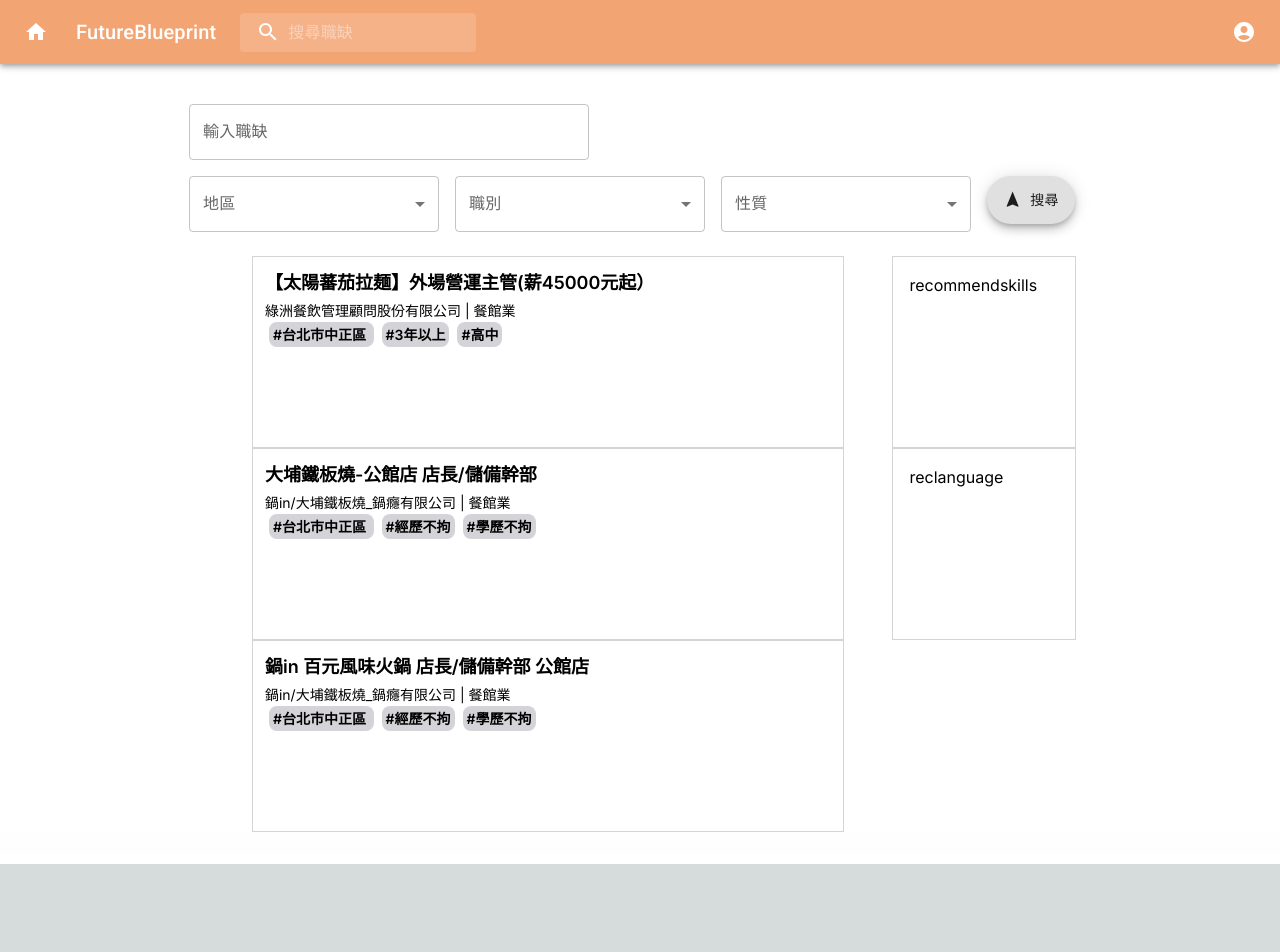
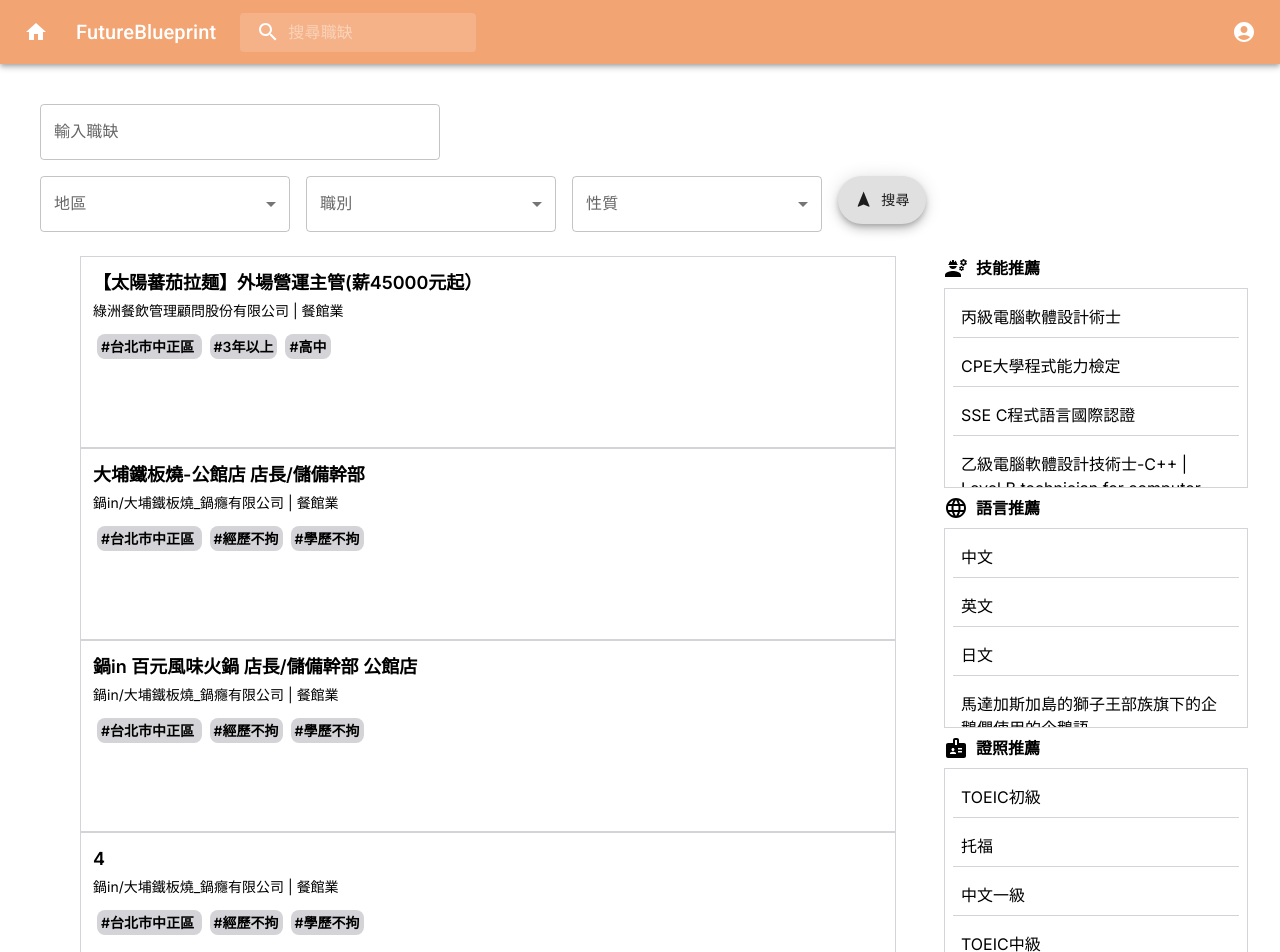
Before and after one commit to KJCGray/Future_blueprint, a Next.js app: page /searchpage in a window 1280 px wide. Shown: the top 952 px of the page. Before the commit the page ends 864 px from the top, so only its background shows below. Built offline with nearby package versions, Linux system fonts and the light colour scheme.

Commit message:
add skills language certificate

```diff
--- a/src/app/components/mainpage/jobsearch.js
+++ b/src/app/components/mainpage/jobsearch.js
@@ -14,6 +14,10 @@ import Box from "@mui/material/Box";
 import Searchresult from "./searchresult";
 import Recommendskills from "./recommendskills";
 import Reclanguage from "./reclanguage";
+import Reccertificate from "./reccertificate";
+import { Engineering } from "@mui/icons-material";
+import LanguageIcon from "@mui/icons-material/Language";
+import BadgeIcon from "@mui/icons-material/Badge";
 import axios from "axios";
 
 const ITEM_HEIGHT = 48;
@@ -69,6 +73,124 @@ const Jobdata = [
     job_content: "",
     update_date: "11/18",
   },
+  {
+    job_num: 4,
+    job_name: "4",
+    serial_name: "鍋in/大埔鐵板燒_鍋癮有限公司",
+    company_type: "餐館業",
+    area: "台北市中正區",
+    exp: "經歷不拘",
+    edu: "學歷不拘",
+    job_L_class: "經營／人資類",
+    job_M_class: "經營／幕僚類人員",
+    job_S_class: "經營管理主管",
+    job_content: "",
+    update_date: "11/18",
+  },{
+    job_num: 5,
+    job_name: "5",
+    serial_name: "鍋in/大埔鐵板燒_鍋癮有限公司",
+    company_type: "餐館業",
+    area: "台北市中正區",
+    exp: "經歷不拘",
+    edu: "學歷不拘",
+    job_L_class: "經營／人資類",
+    job_M_class: "經營／幕僚類人員",
+    job_S_class: "經營管理主管",
+    job_content: "",
+    update_date: "11/18",
+  },{
+    job_num: 6,
+    job_name: "6",
+    serial_name: "鍋in/大埔鐵板燒_鍋癮有限公司",
+    company_type: "餐館業",
+    area: "台北市中正區",
+    exp: "經歷不拘",
+    edu: "學歷不拘",
+    job_L_class: "經營／人資類",
+    job_M_class: "經營／幕僚類人員",
+    job_S_class: "經營管理主管",
+    job_content: "",
+    update_date: "11/18",
+  },{
+    job_num: 7,
+    job_name: "7",
+    serial_name: "鍋in/大埔鐵板燒_鍋癮有限公司",
+    company_type: "餐館業",
+    area: "台北市中正區",
+    exp: "經歷不拘",
+    edu: "學歷不拘",
+    job_L_class: "經營／人資類",
+    job_M_class: "經營／幕僚類人員",
+    job_S_class: "經營管理主管",
+    job_content: "",
+    update_date: "11/18",
+  },{
+    job_num: 8,
+    job_name: "8",
+    serial_name: "鍋in/大埔鐵板燒_鍋癮有限公司",
+    company_type: "餐館業",
+    area: "台北市中正區",
+    exp: "經歷不拘",
+    edu: "學歷不拘",
+    job_L_class: "經營／人資類",
+    job_M_class: "經營／幕僚類人員",
+    job_S_class: "經營管理主管",
+    job_content: "",
+    update_date: "11/18",
+  },{
+    job_num: 9,
+    job_name: "9",
+    serial_name: "鍋in/大埔鐵板燒_鍋癮有限公司",
+    company_type: "餐館業",
+    area: "台北市中正區",
+    exp: "經歷不拘",
+    edu: "學歷不拘",
+    job_L_class: "經營／人資類",
+    job_M_class: "經營／幕僚類人員",
+    job_S_class: "經營管理主管",
+    job_content: "",
+    update_date: "11/18",
+  },{
+    job_num: 10,
+    job_name: "10",
+    serial_name: "鍋in/大埔鐵板燒_鍋癮有限公司",
+    company_type: "餐館業",
+    area: "台北市中正區",
+    exp: "經歷不拘",
+    edu: "學歷不拘",
+    job_L_class: "經營／人資類",
+    job_M_class: "經營／幕僚類人員",
+    job_S_class: "經營管理主管",
+    job_content: "",
+    update_date: "11/18",
+  },{
+    job_num: 11,
+    job_name: "11",
+    serial_name: "鍋in/大埔鐵板燒_鍋癮有限公司",
+    company_type: "餐館業",
+    area: "台北市中正區",
+    exp: "經歷不拘",
+    edu: "學歷不拘",
+    job_L_class: "經營／人資類",
+    job_M_class: "經營／幕僚類人員",
+    job_S_class: "經營管理主管",
+    job_content: "",
+    update_date: "11/18",
+  },{
+    job_num: 12,
+    job_name: "12",
+    serial_name: "鍋in/大埔鐵板燒_鍋癮有限公司",
+    company_type: "餐館業",
+    area: "台北市中正區",
+    exp: "經歷不拘",
+    edu: "學歷不拘",
+    job_L_class: "經營／人資類",
+    job_M_class: "經營／幕僚類人員",
+    job_S_class: "經營管理主管",
+    job_content: "",
+    update_date: "11/18",
+  },
 ];
 const names = [
   "台北市",
@@ -109,6 +231,14 @@ const skills = [
   "乙級電腦軟體設計技術士-C++ | Level B technician for computer software application - C++",
   "OCP Java Dev.",
 ];
+const language = [
+  "中文",
+  "英文",
+  "日文",
+  "馬達加斯加島的獅子王部族旗下的企鵝們使用的企鵝語",
+  "泰文",
+];
+const certificates = ["TOEIC初級", "托福", "中文一級", "TOEIC中級", "TOEIC高級"];
 const styles = ["短期", "長期", "兼職人員", "假日", "暑期", "寒假", "遠端工作", "周休二日"];
 
 const Jobsearch = () => {
@@ -232,9 +362,22 @@ const Jobsearch = () => {
       </div>
       <div className="flex justify-center mt-4">
         <Searchresult Jobdata={Jobdata} />
-        <div className="w-1/5">
-        <Recommendskills skills={skills} />
-        <Reclanguage />
+        <div className="w-1/4 h-[600px]">
+          <div className="flex items-center mb-2">
+            <Engineering />
+            <span className="ml-2 font-semibold">技能推薦</span>
+          </div>
+          <Recommendskills Skills={skills} />
+          <div className="flex items-center my-2">
+            <LanguageIcon />
+            <span className="ml-2 font-semibold">語言推薦</span>
+          </div>
+          <Reclanguage Language={language} />
+          <div className="flex items-center my-2">
+            <BadgeIcon />
+            <span className="ml-2 font-semibold">證照推薦</span>
+          </div>
+          <Reccertificate Certificates={certificates} />
         </div>
       </div>
     </div>
--- /dev/null
+++ b/src/app/components/mainpage/reccertificate.js
@@ -0,0 +1,15 @@
+import React from "react";
+
+function reccertificate({ Certificates }) {
+  return (
+    <div className="overflow-auto border border-solid h-1/3 border-zinc-300">
+      {Certificates.map((certificate) => (
+        <div key={certificate} className="w-auto p-2 m-2 border-b border-zinc-300">
+          {certificate}
+        </div>
+      ))}
+    </div>
+  );
+}
+
+export default reccertificate;
--- a/src/app/components/mainpage/reclanguage.js
+++ b/src/app/components/mainpage/reclanguage.js
@@ -1,9 +1,13 @@
-import React from 'react';
+import React from "react";
 
-const reclanguage = () => {
+function reclanguage ({Language}) {
   return (
-    <div className='p-4 border border-solid h-1/3 border-zinc-300'>reclanguage</div>
-  )
-}
+    <div className="overflow-auto border border-solid h-1/3 border-zinc-300">
+    {Language.map((language) => (
+      <div key={language} className="w-auto p-2 m-2 border-b border-zinc-300">{language}</div>
+    ))}
+    </div>
+  );
+};
 
 export default reclanguage;
--- a/src/app/components/mainpage/recommendskills.js
+++ b/src/app/components/mainpage/recommendskills.js
@@ -1,9 +1,15 @@
-import React from 'react';
+import React from "react";
 
-function recommendskills({skills}) {
+function recommendskills({ Skills }) {
   return (
-    <div className='p-4 border border-solid  h-1/3 border-zinc-300'>recommendskills</div>
-  )
+    <div className="overflow-auto border border-solid h-1/3 border-zinc-300">
+      <div>
+        {Skills.map((skill) => (
+          <div key={skill} className="w-auto p-2 m-2 border-b border-zinc-300">{skill}</div>
+        ))}
+      </div>
+    </div>
+  );
 }
 
 export default recommendskills;
--- a/src/app/components/mainpage/searchresult.js
+++ b/src/app/components/mainpage/searchresult.js
@@ -14,7 +14,7 @@ function SearchResult({ Jobdata }) {
           <div className="m-1 text-sm">
             {jobs.serial_name} | {jobs.company_type}
           </div>
-          <div className="m-1 text-sm">
+          <div className="mx-1 my-4 text-sm">
             <span className="w-auto p-1 mx-1 text-sm font-semibold rounded-lg bg-zinc-300">#{jobs.area} </span>
             <span className="w-auto p-1 mx-1 text-sm font-semibold rounded-lg bg-zinc-300">#{jobs.exp}</span>
             <span className="w-auto p-1 mx-1 text-sm font-semibold rounded-lg bg-zinc-300">#{jobs.edu}</span>
```
